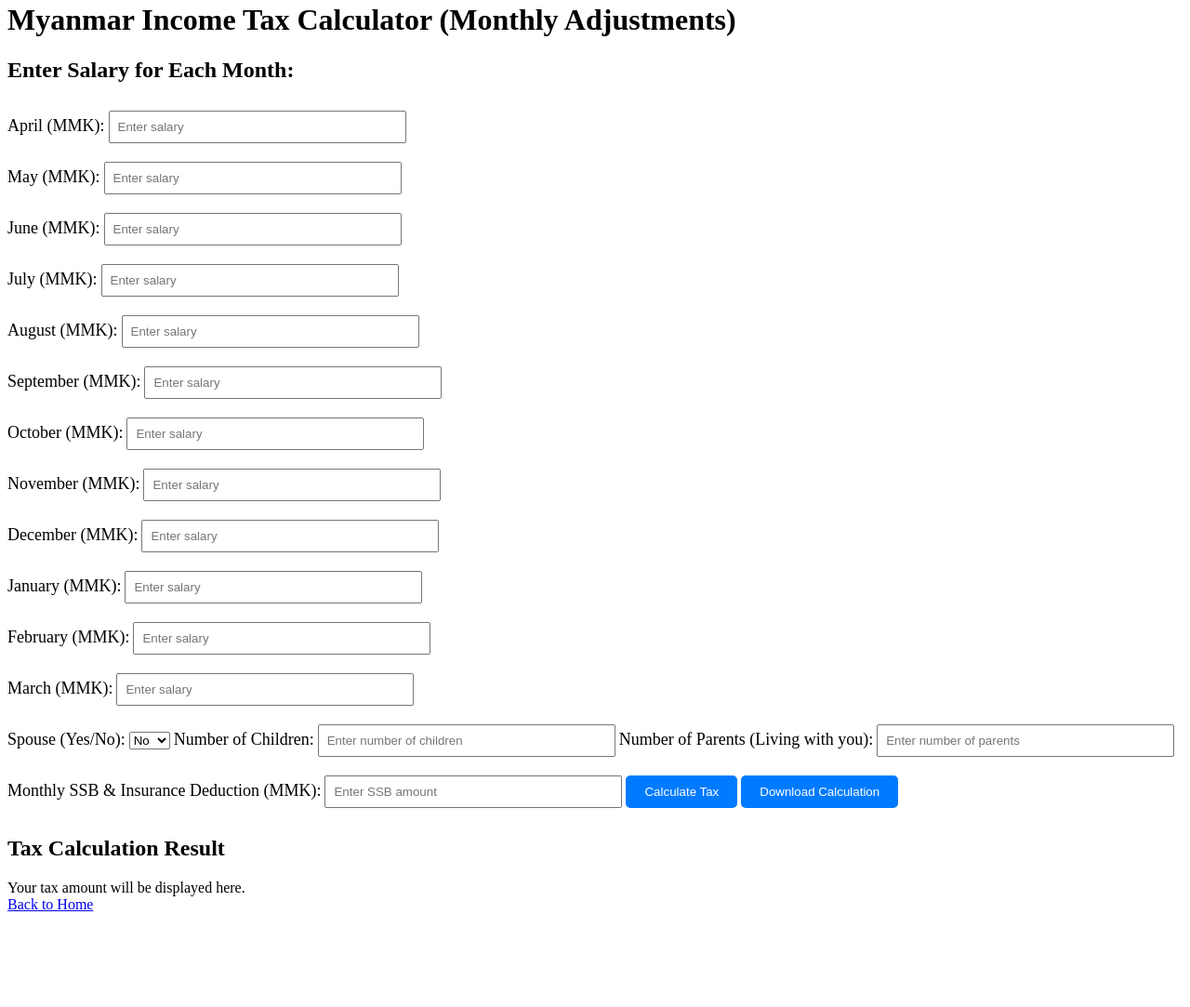
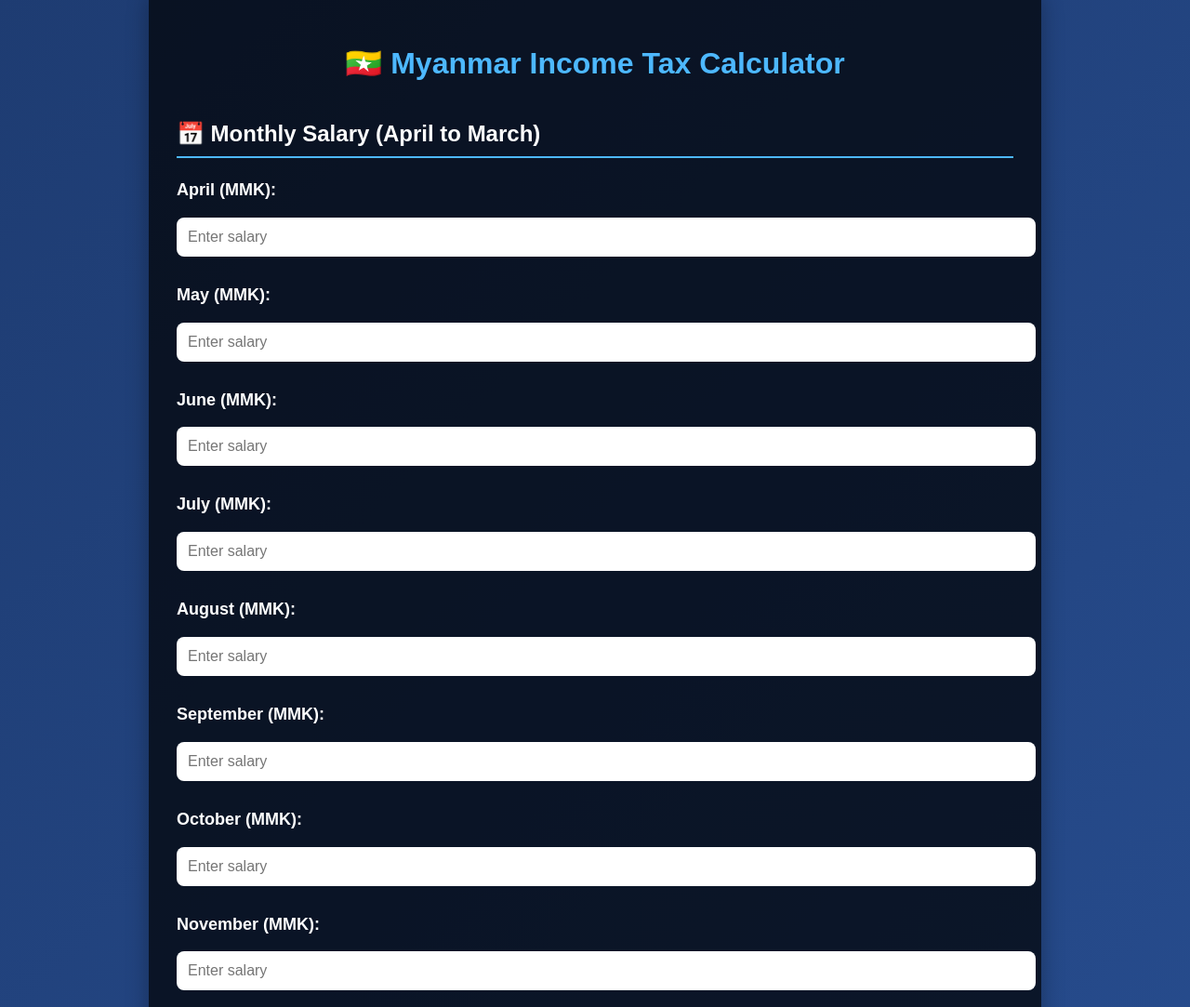
Before and after one commit to mrkmt/three-box-website, a plain HTML site: page infinity/tax-calculator.html in a window 1280 px wide. Shown: the part 18-1101 px from the top of the page at 93% size. Before the commit the page ends 1008 px from the top, so only its background shows below. Drawn offline with Linux system fonts and the light colour scheme.

Commit message:
New Designadded

```diff
--- a/infinity/tax-calculator.html
+++ b/infinity/tax-calculator.html
@@ -6,46 +6,155 @@
     <meta name="viewport" content="width=device-width, initial-scale=1.0">
     <title>Myanmar Income Tax Calculator (Monthly Adjustments)</title>
     <link rel="stylesheet" href="../css/style2.css">
+    <style>
+        /* Modern, Clean, and Responsive Styling */
+        body {
+            font-family: 'Arial', sans-serif;
+            margin: 0;
+            padding: 0;
+            box-sizing: border-box;
+            background: linear-gradient(135deg, #1e3c72, #2a5298);
+            color: #fff;
+            line-height: 1.6;
+            display: flex;
+            align-items: center;
+            justify-content: center;
+            min-height: 100vh;
+        }
+
+        .container {
+            background: rgba(0, 0, 0, 0.7);
+            border-radius: 16px;
+            padding: 40px 30px;
+            box-shadow: 0 10px 25px rgba(0, 0, 0, 0.3);
+            max-width: 900px;
+            width: 100%;
+            animation: fadeIn 0.5s ease-in-out;
+        }
+
+        h1 {
+            text-align: center;
+            margin-bottom: 30px;
+            font-size: 2rem;
+            color: #4db8ff;
+        }
+
+        h2 {
+            font-size: 1.5rem;
+            border-bottom: 2px solid #4db8ff;
+            padding-bottom: 5px;
+            margin-bottom: 20px;
+        }
+
+        label {
+            display: block;
+            margin: 12px 0 5px;
+            font-weight: bold;
+        }
+
+        input, select {
+            width: 100%;
+            padding: 12px;
+            margin-bottom: 15px;
+            border-radius: 8px;
+            border: none;
+            font-size: 1rem;
+        }
+
+        input:focus, select:focus {
+            outline: none;
+            box-shadow: 0 0 10px #4db8ff;
+        }
+
+        button {
+            background: #4db8ff;
+            color: white;
+            padding: 12px 20px;
+            border: none;
+            border-radius: 8px;
+            font-size: 1rem;
+            cursor: pointer;
+            margin: 10px 5px;
+            transition: background 0.3s;
+        }
+
+        button:hover {
+            background: #368bd6;
+        }
+
+        #result {
+            margin-top: 30px;
+            padding: 20px;
+            background: rgba(255, 255, 255, 0.1);
+            border-radius: 8px;
+            white-space: pre-line;
+        }
+
+        .back-btn {
+            display: inline-block;
+            margin-top: 20px;
+            text-decoration: none;
+            color: #4db8ff;
+            font-weight: bold;
+            transition: color 0.3s;
+        }
+
+        .back-btn:hover {
+            color: #ffffff;
+        }
+
+        /* Animation */
+        @keyframes fadeIn {
+            from {
+                opacity: 0;
+                transform: translateY(-20px);
+            }
+            to {
+                opacity: 1;
+                transform: translateY(0);
+            }
+        }
+    </style>
 </head>
 
 <body>
 
     <div class="container">
-        <h1>Myanmar Income Tax Calculator (Monthly Adjustments)</h1>
+        <h1>🇲🇲 Myanmar Income Tax Calculator</h1>
 
         <!-- Monthly Salary Inputs (April to March) -->
-        <h2>Enter Salary for Each Month:</h2>
+        <h2>📅 Monthly Salary (April to March)</h2>
         <div id="monthly-salary-inputs"></div>
 
         <!-- Spouse -->
-        <label for="spouse">Spouse (Yes/No):</label>
+        <label for="spouse">👫 Spouse (Yes/No):</label>
         <select id="spouse">
             <option value="0">No</option>
             <option value="1000000">Yes</option>
         </select>
 
         <!-- Number of Children -->
-        <label for="children">Number of Children:</label>
+        <label for="children">👶 Number of Children:</label>
         <input type="number" id="children" placeholder="Enter number of children" min="0">
 
         <!-- Number of Parents -->
-        <label for="parents">Number of Parents (Living with you):</label>
+        <label for="parents">👵 Number of Parents (Living with you):</label>
         <input type="number" id="parents" placeholder="Enter number of parents" min="0">
 
         <!-- SSB & Insurance (Monthly) -->
-        <label for="ssb">Monthly SSB & Insurance Deduction (MMK):</label>
+        <label for="ssb">💼 Monthly SSB & Insurance (MMK):</label>
         <input type="number" id="ssb" placeholder="Enter SSB amount" min="0">
 
         <!-- Buttons -->
-        <button onclick="calculateTax()">Calculate Tax</button>
-        <button onclick="downloadResult()">Download Calculation</button>
+        <button onclick="calculateTax()">🧮 Calculate Tax</button>
+        <button onclick="downloadResult()">⬇️ Download Calculation</button>
 
         <!-- Result -->
-        <h2>Tax Calculation Result</h2>
+        <h2>📊 Tax Calculation Result</h2>
         <div id="result">Your tax amount will be displayed here.</div>
 
         <!-- Back to Home -->
-        <a href="../index.html" class="back-btn">Back to Home</a>
+        <a href="../index.html" class="back-btn">⬅️ Back to Home</a>
     </div>
 
     <script>
@@ -67,82 +176,49 @@
         });
 
         function calculateTax() {
-            // Collect salary for each month (April to March)
             let monthlyIncomes = [];
             for (let i = 1; i <= 12; i++) {
                 let salary = parseFloat(document.getElementById(`month-${i}`).value) || 0;
                 monthlyIncomes.push(salary);
             }
 
-            // Input values for allowances
             let spouseAllowance = parseFloat(document.getElementById('spouse').value);
             let children = parseInt(document.getElementById('children').value) || 0;
             let parents = parseInt(document.getElementById('parents').value) || 0;
             let ssb = parseFloat(document.getElementById('ssb').value) || 0;
 
-            // Calculate annual salary and SSB
             let annualIncome = monthlyIncomes.reduce((a, b) => a + b, 0);
             let annualSSB = ssb * 12;
 
-            // Allowances Calculation
-            let childAllowance = children * 500000;
-            let parentAllowance = parents * 1000000;
+            let totalAllowances = spouseAllowance + children * 500000 + parents * 1000000 + annualSSB;
+            let taxableIncome = Math.max(annualIncome - totalAllowances, 0);
+            let tax = 0;
 
-            let totalAllowances = spouseAllowance + childAllowance + parentAllowance + annualSSB;
-
-            // Taxable Income Calculation (Annual Basis)
-            let taxableIncome = Math.max(annualIncome - totalAllowances, 0);
-
-            // Tax Calculation (Myanmar Annual Tax Brackets)
-            let tax = 0;
             if (taxableIncome > 4800000) {
                 let taxable = taxableIncome - 4800000;
-
-                if (taxable <= 2000000) {
-                    tax += taxable * 0;
-                } else if (taxable <= 10000000) {
-                    tax += (Math.min(taxable, 10000000) - 2000000) * 0.05;
-                } else if (taxable <= 30000000) {
-                    tax += (Math.min(taxable, 30000000) - 10000000) * 0.10 + 400000;
-                } else if (taxable <= 50000000) {
-                    tax += (Math.min(taxable, 50000000) - 30000000) * 0.15 + 2400000;
-                } else if (taxable <= 70000000) {
-                    tax += (Math.min(taxable, 70000000) - 50000000) * 0.20 + 5400000;
-                } else {
-                    tax += (taxable - 70000000) * 0.25 + 9400000;
-                }
+                if (taxable <= 2000000) tax += 0;
+                else if (taxable <= 10000000) tax += (taxable - 2000000) * 0.05;
+                else if (taxable <= 30000000) tax += (taxable - 10000000) * 0.10 + 400000;
+                else tax += (taxable - 30000000) * 0.15 + 2400000;
             }
 
-            // Monthly Tax Calculation
-            let monthlyTax = tax / 12;
-
-            // Display Result
-            const resultText = `
-                <p><strong>Total Annual Salary:</strong> ${annualIncome.toLocaleString()} MMK</p>
-                <p><strong>Total Allowances:</strong> ${totalAllowances.toLocaleString()} MMK</p>
-                <p><strong>Taxable Income:</strong> ${taxableIncome.toLocaleString()} MMK</p>
-                <p><strong>Annual Tax:</strong> ${tax.toLocaleString()} MMK</p>
-                <p><strong>Monthly Tax (Approx):</strong> ${monthlyTax.toLocaleString()} MMK</p>
+            document.getElementById('result').innerHTML = `
+                Total Annual Salary: ${annualIncome.toLocaleString()} MMK
+                Total Allowances: ${totalAllowances.toLocaleString()} MMK
+                Taxable Income: ${taxableIncome.toLocaleString()} MMK
+                Annual Tax: ${tax.toLocaleString()} MMK
+                Monthly Tax (Approx): ${(tax / 12).toLocaleString()} MMK
             `;
-
-            document.getElementById('result').innerHTML = resultText;
-
-            // Return the result text for downloading
-            return resultText.replace(/<[^>]*>/g, '');
         }
 
-        // Download Calculation as a .txt file
         function downloadResult() {
-            const resultText = calculateTax();
+            const resultText = document.getElementById('result').innerText;
             const blob = new Blob([resultText], { type: "text/plain" });
             const url = URL.createObjectURL(blob);
             const a = document.createElement('a');
             a.href = url;
             a.download = 'tax-calculation.txt';
-            document.body.appendChild(a);
             a.click();
-            document.body.removeChild(a);
-            URL.revokeObjectURL(url);
         }
     </script>
 
```
